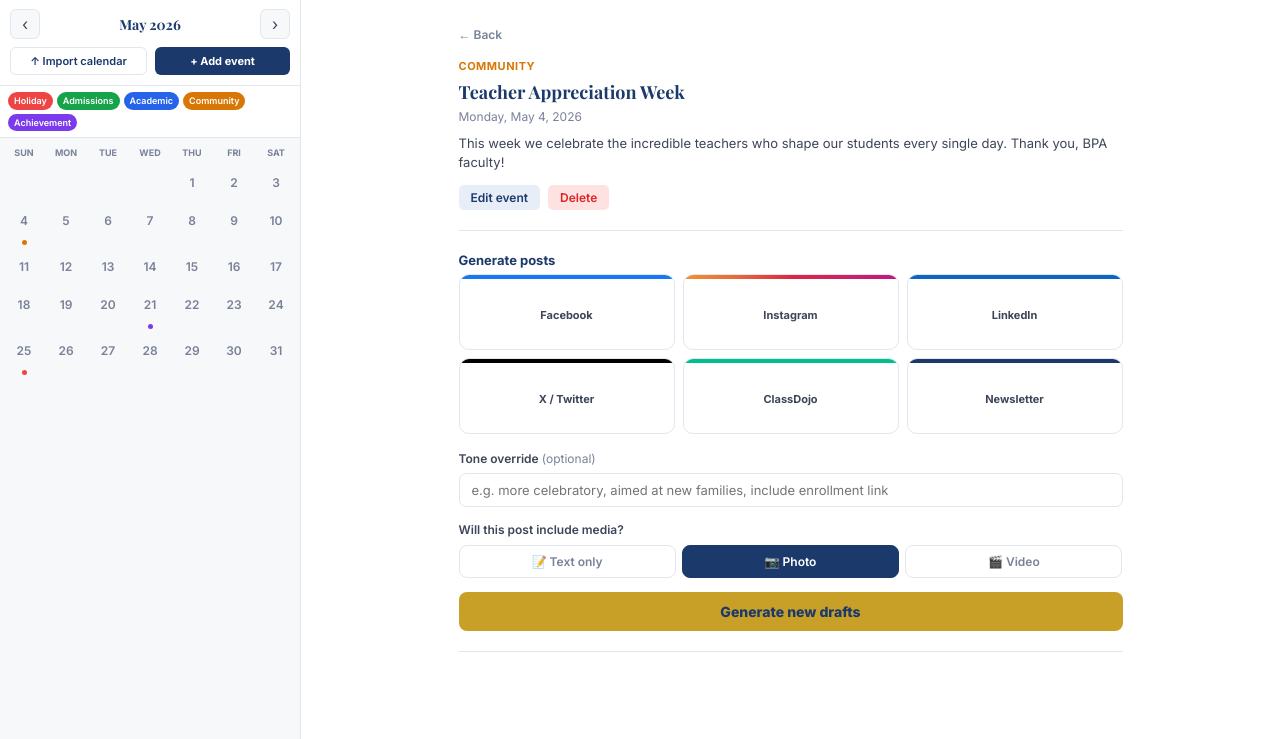
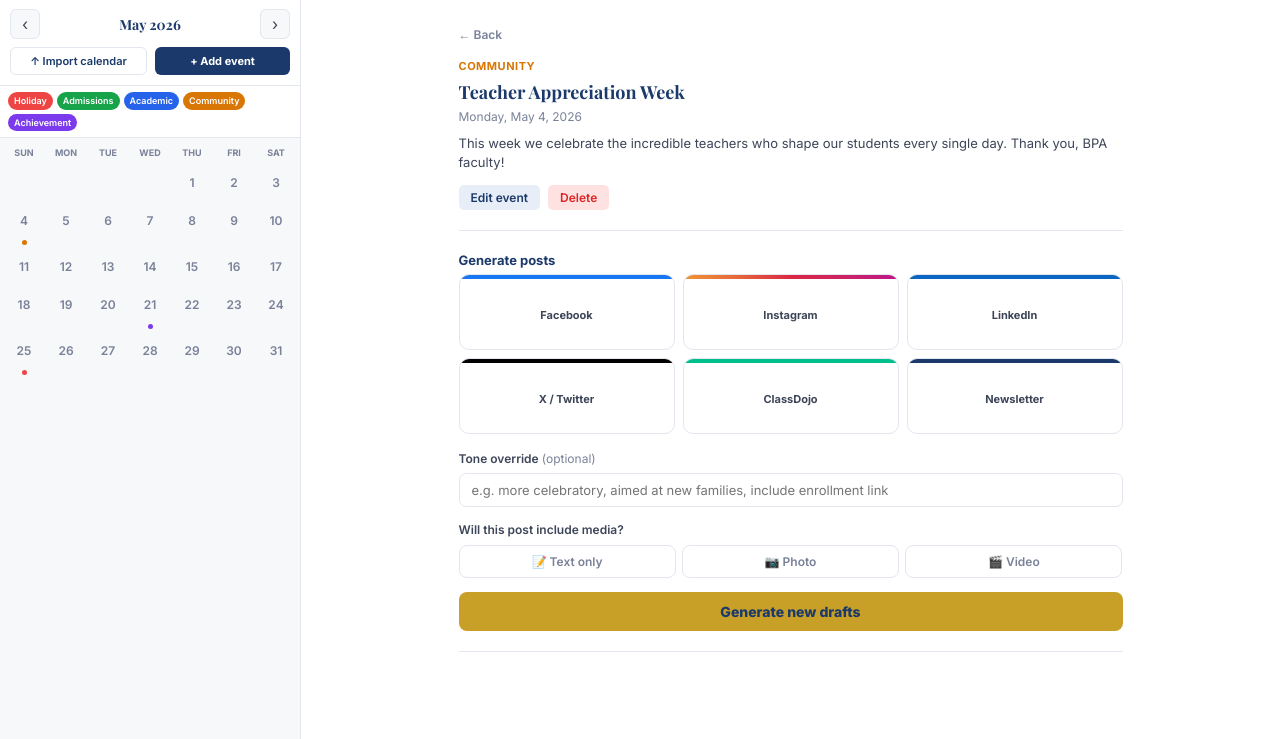
Before and after one commit to marshallcreamer-eng/forte, a Flask app: page /calendar?year=2026&month=5&open_event=33 in a window 1280 px wide. Shown: the part 61-800 px from the top of the page. Run offline with Flask 3, Linux system fonts and the light colour scheme; a user stored in the database is signed in; data comes from the database, SQL or seed files in the repository; data that the repository does not hold is empty.

Commit message:
Remove default photo selection from media type toggle
Staff must explicitly pick text/photo/video — no pre-selection.
contentType initial value is empty string instead of 'photo'.

Co-Authored-By: Claude Sonnet 4.6 <noreply@anthropic.com>

```diff
--- a/static/app.js
+++ b/static/app.js
@@ -4,7 +4,7 @@
 let activeEvent     = null;   // {id, title, desc, date, category}
 let lastEventText   = '';     // last text sent to generate — used by Regenerate
 let importedEvents  = [];     // events waiting for review
-let contentType     = 'photo'; // text | photo | video
+let contentType     = ''; // text | photo | video
 let currentPhoto    = null;   // {url, filename, downloadUrl} — uploaded post photo
 
 // ── Photo upload ──────────────────────────────────────────────────────────
--- a/templates/calendar.html
+++ b/templates/calendar.html
@@ -122,7 +122,7 @@
             <label class="gen-tone-label">Will this post include media?</label>
             <div class="ct-toggle">
               <button class="ct-btn" data-type="text"  onclick="setContentType('text',  this)">📝 Text only</button>
-              <button class="ct-btn active" data-type="photo" onclick="setContentType('photo', this)">📷 Photo</button>
+              <button class="ct-btn" data-type="photo" onclick="setContentType('photo', this)">📷 Photo</button>
               <button class="ct-btn" data-type="video" onclick="setContentType('video', this)">🎬 Video</button>
             </div>
           </div>
@@ -161,7 +161,7 @@
             <label class="gen-tone-label">Will this post include media?</label>
             <div class="ct-toggle">
               <button class="ct-btn" data-type="text"  onclick="setContentType('text',  this)">📝 Text only</button>
-              <button class="ct-btn active" data-type="photo" onclick="setContentType('photo', this)">📷 Photo</button>
+              <button class="ct-btn" data-type="photo" onclick="setContentType('photo', this)">📷 Photo</button>
               <button class="ct-btn" data-type="video" onclick="setContentType('video', this)">🎬 Video</button>
             </div>
           </div>
@@ -207,7 +207,7 @@
             <label class="gen-tone-label">Will this post include media?</label>
             <div class="ct-toggle">
               <button class="ct-btn" data-type="text"  onclick="setContentType('text',  this)">📝 Text only</button>
-              <button class="ct-btn active" data-type="photo" onclick="setContentType('photo', this)">📷 Photo</button>
+              <button class="ct-btn" data-type="photo" onclick="setContentType('photo', this)">📷 Photo</button>
               <button class="ct-btn" data-type="video" onclick="setContentType('video', this)">🎬 Video</button>
             </div>
           </div>
--- a/templates/dashboard.html
+++ b/templates/dashboard.html
@@ -207,7 +207,7 @@
         <label class="gen-tone-label">Will this post include media?</label>
         <div class="ct-toggle">
           <button class="ct-btn" data-type="text"  onclick="setContentType('text',  this)">📝 Text only</button>
-          <button class="ct-btn active" data-type="photo" onclick="setContentType('photo', this)">📷 Photo</button>
+          <button class="ct-btn" data-type="photo" onclick="setContentType('photo', this)">📷 Photo</button>
           <button class="ct-btn" data-type="video" onclick="setContentType('video', this)">🎬 Video</button>
         </div>
       </div>
```
